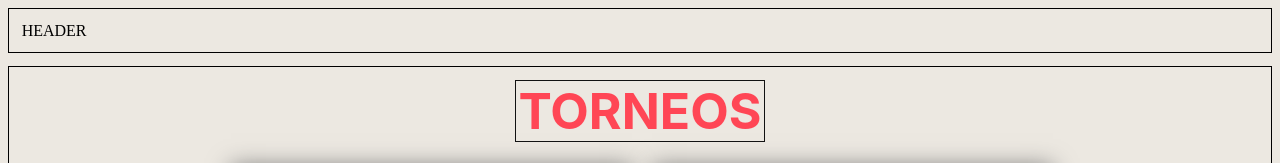
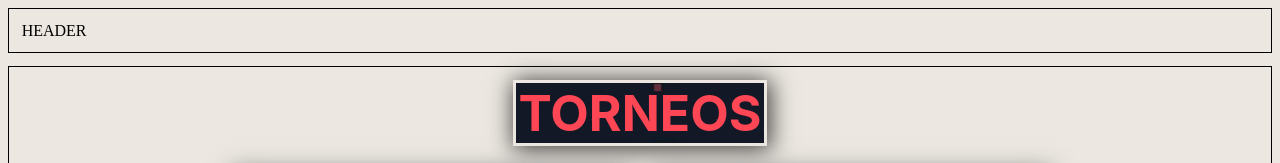
Before and after one commit to FranjSeco/project1-Lucatic, a plain HTML site: page partidos.html in a window 1280 px wide. Shown: the top 163 px of the page. Drawn offline with Linux system fonts and the light colour scheme.

Commit message:
Diseñamos titulo

```diff
--- a/styles/partidos.css
+++ b/styles/partidos.css
@@ -50,10 +50,9 @@ h1 {
     border: 1px var(--main-negro) solid;
     width: 20%;
     margin: 0% auto;
-}
-
-h1:hover{
-
+    background-image: url("../images/Valorant_Cover_Art1.jpg");
+    border: 3px var(--main-blanco) solid;
+    box-shadow: 2px 2px 22px 2px rgb(66, 64, 64);
 }
 
 .en1{
```
Also changed, not shown: images/Valorant_Cover_Art1.jpg (added).
